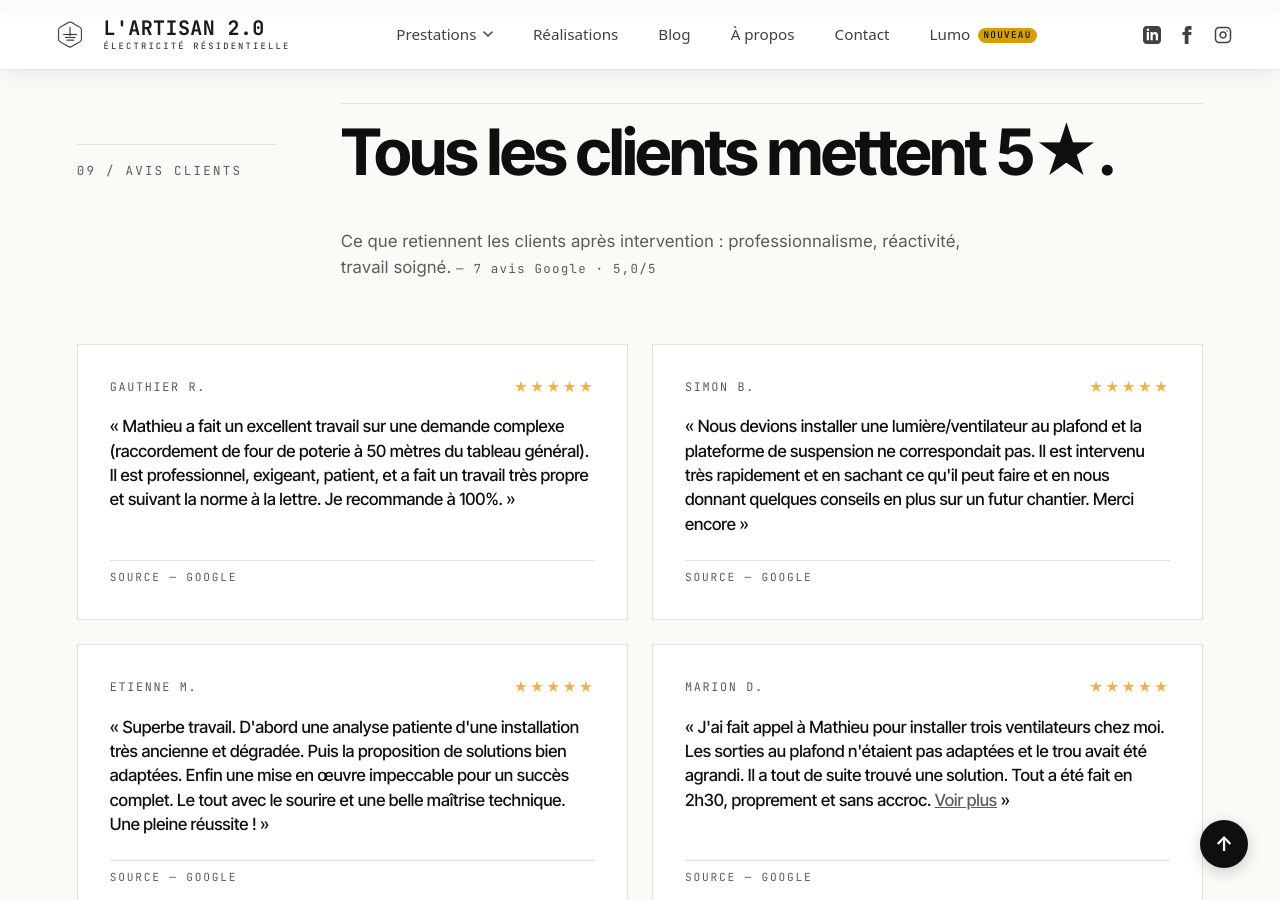
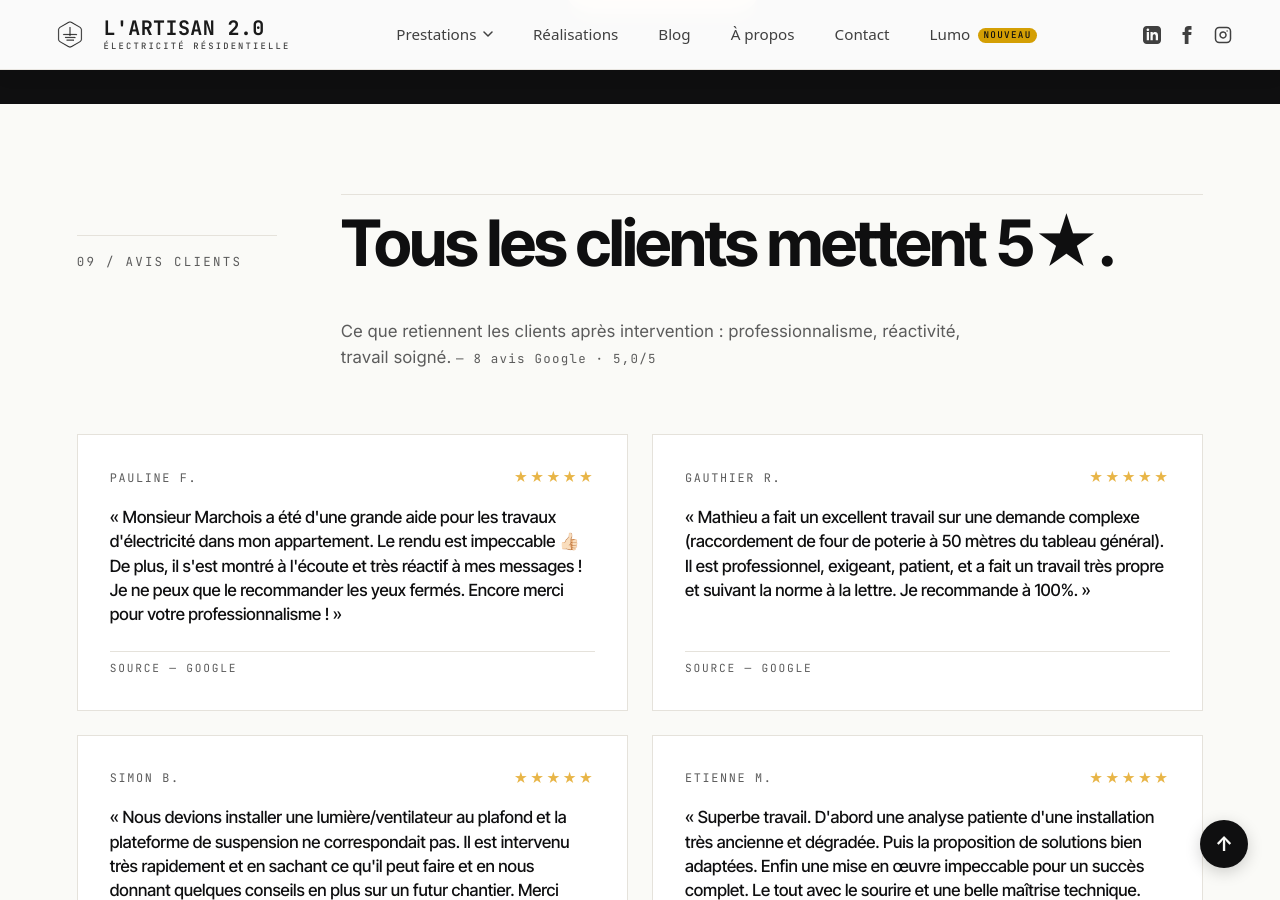
Before and after one commit to mmarchois/lartisan20, a Jekyll site: the page built from index.html, in a window 1280 px wide and 900 px high, scrolled down 6925 px. Built offline with Jekyll 4.4.1, drawn with Linux system fonts in a browser that asks for light colours; some of the changed text lies outside the part shown.

Commit message:
add new avis

```diff
--- a/_config.yml
+++ b/_config.yml
@@ -15,7 +15,7 @@ facebook: https://www.facebook.com/lartisan20
 
 # Avis Google : note et nombre d'avis (affichés dans le hero et section avis)
 google_rating: "5,0"
-google_review_count: 7
+google_review_count: 8
 # Lien vers votre page Google Business (bouton "Voir tous les avis sur Google")
 google_reviews_url: "https://www.google.com/search?hl=fr-FR&sca_esv=a5908d9afcf34126&cs=1&sxsrf=ANbL-n43O4vMLBnFQqsa2dhXAdcQChV5Yg:1769716181853&q=L%27artisan+2.0&si=AL3DRZEsmMGCryMMFSHJ3StBhOdZ2-6yYkXd_doETEE1OR-qOcge5qDG8bODwVg-ZPx3SBWIJFRgKjV4_w526K-GaqG1IsaQefGKaqbucrMVfpcgdJNRaEM%3D&uds=ALYpb_kKdx-oX15sdjMUmdmJV1RhZXeeRjrhL19VVvUiqjrbvhNlSHeTI1nDwH_9elGDK1p_FPsIwxIju4n3REAyDsDoRMuZpDJV-J5xUdDB0TJnLFD5Imc&sa=X&ved=2ahUKEwiOpf3CwrGSAxUeTqQEHVEoJ40Q3PALegQIFxAE&biw=1680&bih=921&dpr=1.8&aic=0"
 
--- a/a-propos.html
+++ b/a-propos.html
@@ -82,6 +82,11 @@ hide_contact: true
                     <p style="font-family:var(--hr-mono);font-size:0.72rem;letter-spacing:0.16em;text-transform:uppercase;color:var(--hr-text-on-light-muted);margin:0 0 0.8rem;">Deuxième zone</p>
                     <p style="margin:0;color:var(--hr-text-on-light);line-height:1.55;font-size:0.95rem;">Lot (46) : Cahors, Figeac, Gourdon. Mon attache familiale et un beau terrain de jeu pour le bâti ancien. <a href="/electricien-lot/">Voir la page Lot →</a></p>
                 </div>
+                <div style="grid-column:1 / -1;border:1px solid var(--hr-border-on-light);padding:1.8rem;">
+                    <p style="font-family:var(--hr-mono);font-size:0.72rem;letter-spacing:0.16em;text-transform:uppercase;color:var(--hr-text-on-light-muted);margin:0 0 0.8rem;">Votre électricien à vélo cargo</p>
+                    <p style="margin:0 0 0.9rem;color:var(--hr-text-on-light);line-height:1.55;font-size:0.95rem;"><strong>En Île-de-France, j'interviens à vélo cargo. Un déplacement zéro émission, vraiment propre du premier au dernier chantier de la journée.</strong> Pas un geste de façade : c'est la même logique écologique que ce que j'installe chez vous — bornes de recharge, domotique, économies d'énergie.</p>
+                    <p style="margin:0;color:var(--hr-text-on-light);line-height:1.55;font-size:0.95rem;">Et c'est aussi ce qui marche le mieux en ville : je passe là où les utilitaires restent coincés dans les bouchons, donc j'arrive à l'heure même aux heures de pointe, et tout mon matériel voyage avec moi dans la caisse. L'écologie qui vous fait aussi gagner du temps.</p>
+                </div>
             </div>
         </div>
     </section>
--- a/index.html
+++ b/index.html
@@ -174,6 +174,10 @@ hide_contact: true
                         <li>
                             <span class="home-about__list-label">Promesse</span>
                             <span>Finitions soignées, matériaux adaptés, dimensionnement juste — zéro gaspillage.</span>
+                        </li>
+                        <li>
+                            <span class="home-about__list-label">Déplacements</span>
+                            <span>À vélo cargo en Île-de-France : je passe les bouchons, j'arrive à l'heure, et c'est zéro émission.</span>
                         </li>
                     </ul>
 
@@ -443,6 +447,14 @@ hide_contact: true
             <div class="home-reviews-grid reveal">
                 <article class="home-review">
                     <div class="home-review__header">
+                        <cite class="home-review__author">Pauline F.</cite>
+                        <div class="home-review__stars" aria-hidden="true">★★★★★</div>
+                    </div>
+                    <blockquote class="home-review__text"><p>« Monsieur Marchois a été d'une grande aide pour les travaux d'électricité dans mon appartement. Le rendu est impeccable 👍🏻 De plus, il s'est montré à l'écoute et très réactif à mes messages ! Je ne peux que le recommander les yeux fermés. Encore merci pour votre professionnalisme ! »</p></blockquote>
+                    <div class="home-review__source">Source — Google</div>
+                </article>
+                <article class="home-review">
+                    <div class="home-review__header">
                         <cite class="home-review__author">Gauthier R.</cite>
                         <div class="home-review__stars" aria-hidden="true">★★★★★</div>
                     </div>
```
